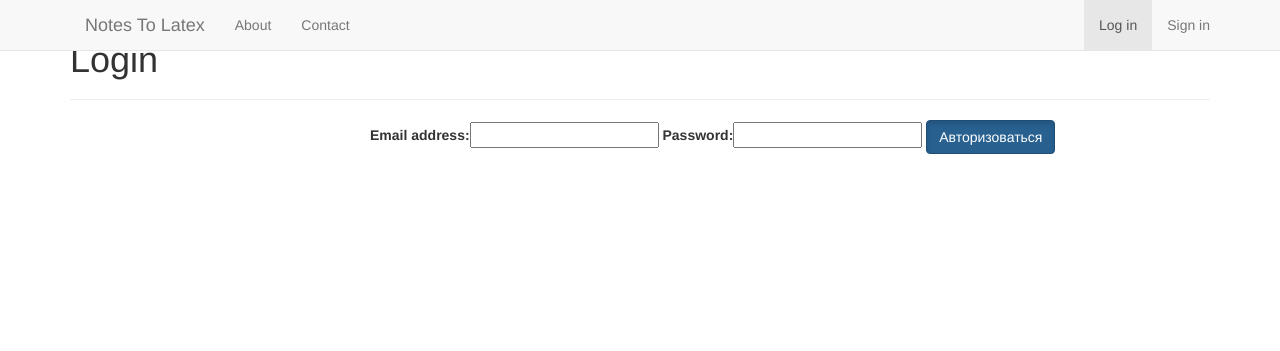
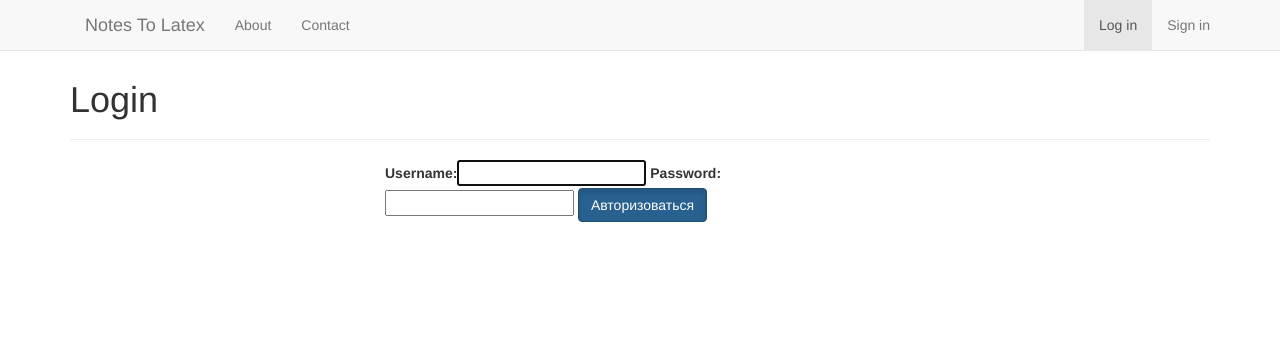
Before and after one commit to Gleeebb/NotesToLatex, a Django app: page /login/ in a window 1280 px wide. Shown: the top 351 px of the page. Run offline with Django 3.2, Linux system fonts and the light colour scheme; parts of the project's set-up code (start-up, migrations or seed data) failed here and were passed over; some libraries are stand-ins or nearby versions.

Commit message:
Добавленна авторизация

```diff
--- a/src/django_site/download_files/backend.py
+++ b/src/django_site/download_files/backend.py
@@ -3,14 +3,13 @@
 from __future__ import absolute_import, unicode_literals
 
 from django.contrib.auth.backends import ModelBackend
-
 from django.contrib.auth.models import User
 
+
 class UserBackend(ModelBackend):
-
     def authenticate(self, username=None, password=None):
         try:
-            user = User.objects.get(email=username)
+            user = User.objects.get(username=username)
             if user.check_password(password):
                 return user
         except User.DoesNotExist:
--- a/src/django_site/download_files/forms.py
+++ b/src/django_site/download_files/forms.py
@@ -1,10 +1,12 @@
 # -*- coding: utf-8 -*-
 
 from django import forms
-from django.utils.translation import gettext, gettext_lazy as _
+from django.contrib.auth.forms import UserCreationForm, UsernameField,\
+    AuthenticationForm as BaseAuthenticationForm
+from django.contrib.auth import forms as form
+from django.utils.translation import gettext_lazy as _
+
 from .models import File, User
-from django.contrib.auth.forms import UserCreationForm, UsernameField
-
 
 
 
@@ -15,6 +17,7 @@ class FileForm(forms.ModelForm):
 
 
 class CreateUserForm(UserCreationForm):
+
     password1 = forms.CharField(
         label=_("Password"),
         strip=False,
@@ -32,19 +35,26 @@ class CreateUserForm(UserCreationForm):
     username = forms.CharField(
         help_text="Имя пользователя должно содержать только английские буквы.",
     )
+
     class Meta:
         model = User
-        fields = ('first_name', 'last_name', 'username', 'email', 'password1', 'password2')
+        fields = ('first_name', 'last_name', 'username', 'email', 'password1',
+                  'password2')
         field_classes = {'username': UsernameField}
 
 
-class LoginForm(forms.ModelForm):
+class AuthenticationForm(forms.Form):
+    username = UsernameField(
+        max_length=254,
+        widget=forms.TextInput(attrs={'autofocus': True}),
+    )
     password = forms.CharField(
-       label=_("Password"),
-       strip=False,
-       widget=forms.PasswordInput,
-       help_text="",
+        label=_("Password"),
+        strip=False,
+        widget=forms.PasswordInput,
     )
-    class Meta:
-        model = User
-        fields = ['email', 'password']
+
+
+
+class NameForm(forms.Form):
+    your_name = forms.CharField(label='Your name', max_length=100)
--- a/src/django_site/download_files/static/css/download_files.css
+++ b/src/django_site/download_files/static/css/download_files.css
@@ -1,4 +1,9 @@
 
 body {
     overflow-y: scroll;
+    padding-top: 40px;
+    padding-bottom: 30px;
 }
+span2 {
+    background-color: #2aabd2;
+}
--- a/src/django_site/download_files/templates/download_files/login.html
+++ b/src/django_site/download_files/templates/download_files/login.html
@@ -1,15 +1,18 @@
 <!DOCTYPE html>
 {% extends 'download_files/base.html' %}
-{% load bootstrap %}
-
+{% load bootstrap%}
 {% block title %}
     Login
 {% endblock %}
 
 {%  block content %}
-    <form method="POST" action=".">
-        {% csrf_token %}
-        {{ form|bootstrap }}
-        <button class="btn btn-primary active" type="submit">Авторизоваться</button>
-    </form>
+    <div class="col-md-8">
+        <form method="POST" action="." class="">
+            {% csrf_token %}
+            {{ form|bootstrap }}
+            <button class="btn btn-primary active" type="submit">
+                Авторизоваться
+            </button>
+        </form>
+    </div>
 {% endblock %}
--- a/src/django_site/download_files/views.py
+++ b/src/django_site/download_files/views.py
@@ -1,17 +1,18 @@
 # -*- coding: utf-8 -*-
 
+from django.contrib.auth import authenticate, login
 from django.shortcuts import render, redirect
-from forms import FileForm, CreateUserForm, LoginForm
 from django.views.generic.base import View
-from django.contrib.auth import authenticate
+
+from forms import FileForm, CreateUserForm, AuthenticationForm, NameForm
 
 
 # Представление стартовой страницы.
 class Index(View):
     def get(self, request):
         text = r'hello'
-        return render(request, 'download_files/index.html', {'text': text, 'nbar': 'home'})
-
+        return render(request, 'download_files/index.html',
+                      {'text': text, 'nbar': 'home'})
 
 
 # Представление страницы загрузки.
@@ -21,10 +22,11 @@ class Download(View):
         if form.is_valid():
             form.save()
             return redirect('index')
+
     def get(self, request):
         form = FileForm()
-        return render(request, 'download_files/download.html', {'form': form, 'nbar': 'dwn'})
-
+        return render(request, 'download_files/download.html',
+                      {'form': form, 'nbar': 'dwn'})
 
 
 # Представление страницы регистрации пользователей.
@@ -36,29 +38,44 @@ class Register(View):
             text = "Cпасибо за регистрацию!"
         else:
             text = r'Registration Error'
-        return render(request, 'download_files/index.html', {'text': text})
+        return render(request, 'download_files/index.html',
+                      {'text': text})
+
     def get(self, request):
         form = CreateUserForm()
-        return render(request, 'download_files/registration.html', {'form_register': form, 'nbar': 'rgst'})
+        return render(request, 'download_files/registration.html',
+                      {'form_register': form, 'nbar': 'rgst'})
+
 
 # Проблемы с непосредственно авторизацией.
 class Login(View):
     def post(self, request):
-        form = LoginForm(request.POST or None)
+        form = AuthenticationForm(data=request.POST)
         if form.is_valid():
-            print form.cleaned_data['email'], form.cleaned_data['password']
-            user = authenticate(username=form.cleaned_data['email'], password=form.cleaned_data['password'])
+            # userBackend = UserBackend()
+            user = authenticate(username=form.cleaned_data['username'],
+                                password=form.cleaned_data['password'])
+            text = 'All is okay'
             if user is not None:
-                # the password verified for the user
                 if user.is_active:
+                    login(request, user)
                     text = r"User is valid, active and authenticated"
                 else:
-                    text = r"The password is valid, but the account has been disabled!"
+                    text = r"The password is valid, but the account has\
+                     been disabled!"
             else:
                 text = r'ERROR'
         else:
-            text = r'Log in error'
-        return render(request, 'download_files/index.html', {'text': text})
+            text = 'FORM is not valid'
+        return render(request, 'download_files/index.html',
+                      {'text':text})
+
     def get(self, request):
-        form = LoginForm()
-        return render(request, 'download_files/login.html', {'form': form, 'nbar': 'lgn'})
+        form = AuthenticationForm()
+        return render(request, 'download_files/login.html',
+                      {'form': form, 'nbar': 'lgn'})
+
+class DocRenderView(View):
+    def get(self, request):
+        return render(request, 'download_files/render.html',
+                      {'nbar': 'rnd'})
```
Also changed, not shown: src/django_site/download_files/models.py (+1 -7 lines), src/django_site/download_files/templates/download_files/registration.html (+10 -6 lines), src/django_site/download_files/templates/download_files/render.html (added, +14 -0 lines), src/django_site/db.sqlite3, 4 other files.
